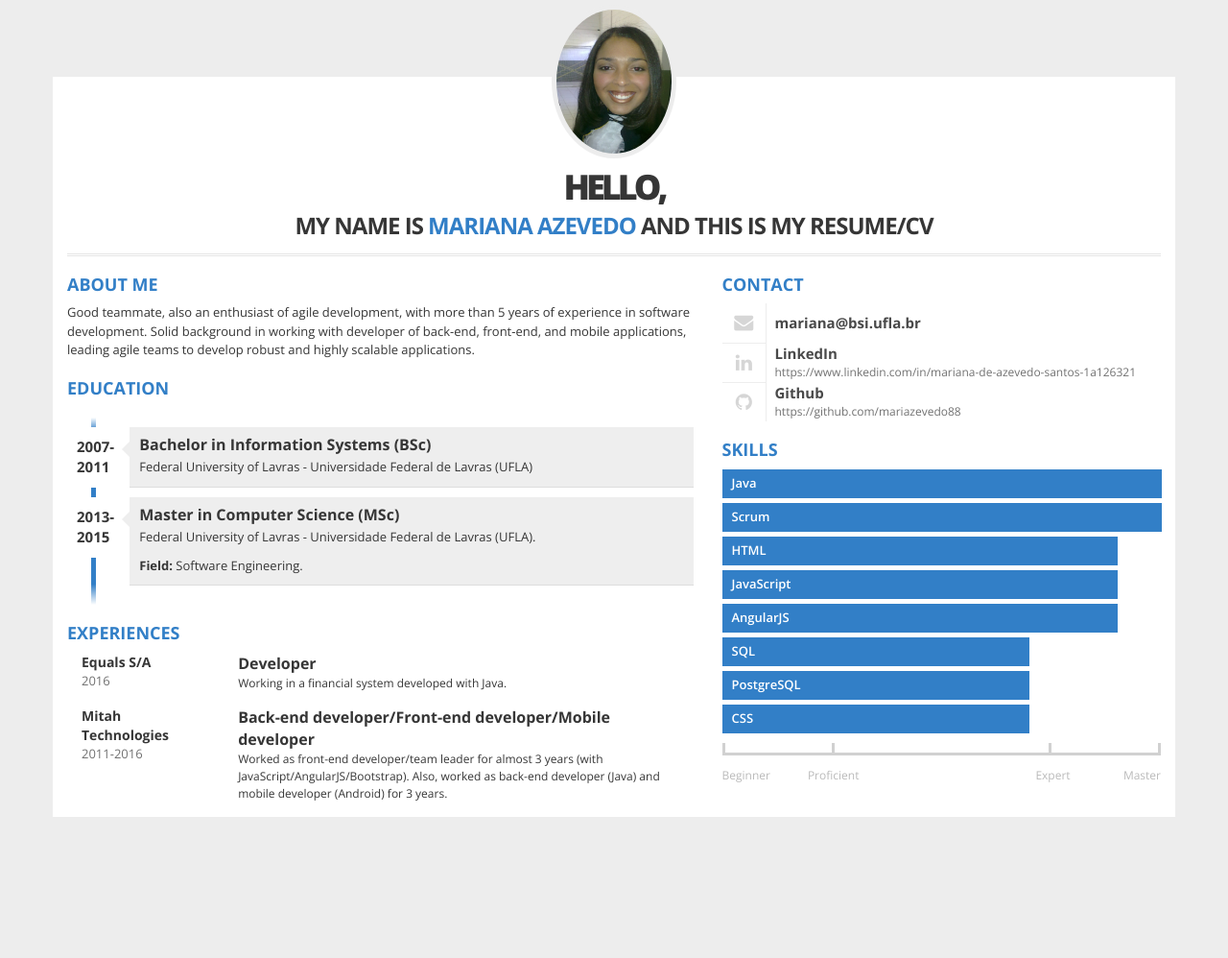
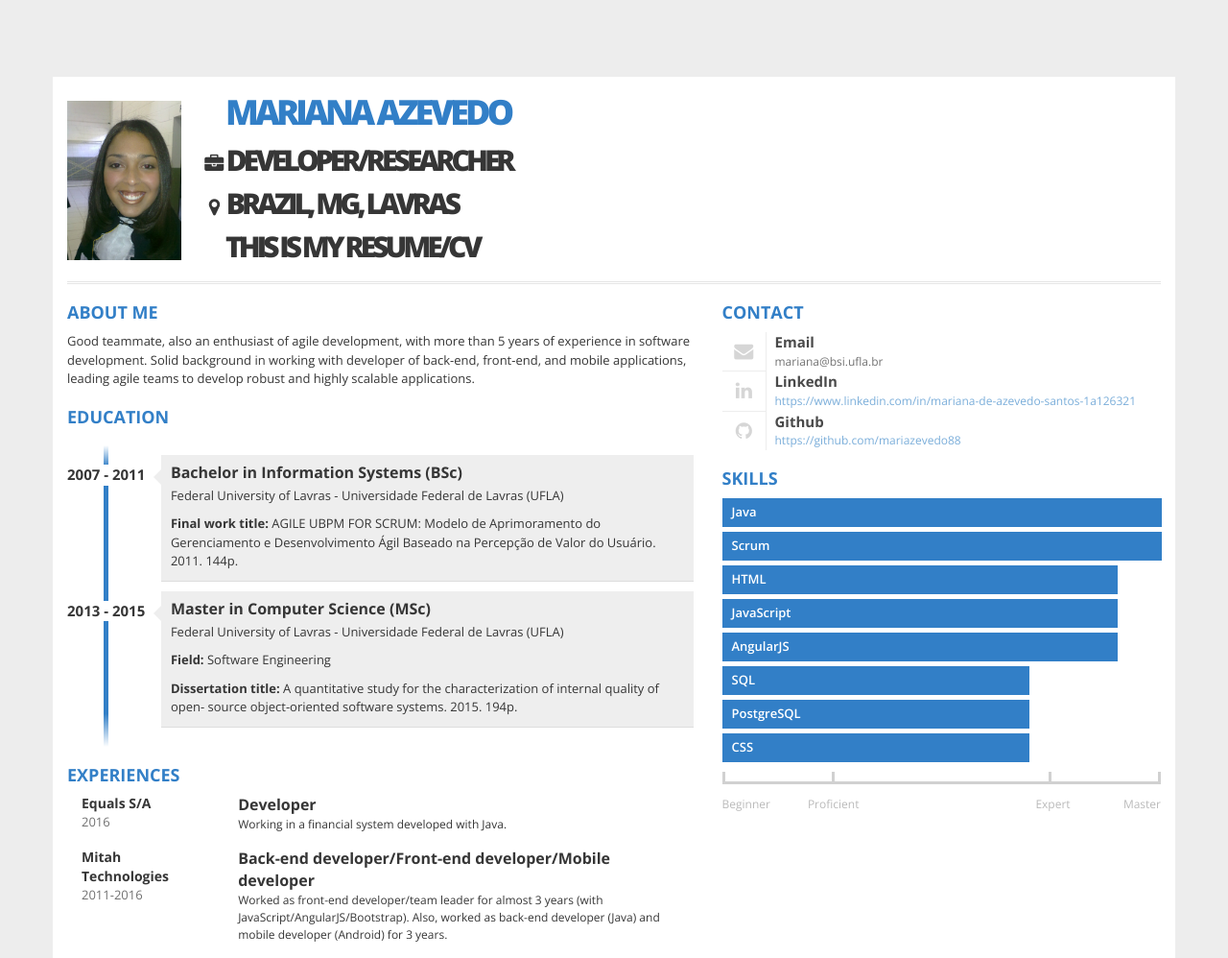
Before and after one commit to mariazevedo88/mariazevedo88.github.io, a plain HTML site: page index.html in a window 1280 px wide. Shown: the whole page at 96% size. Before the commit the page ends 866 px from the top, so only its background shows below. Drawn offline with nearby package versions, Linux system fonts and the light colour scheme; files whose address does not match are found by name.

Commit message:
Adjusting the header, contact and education section.

```diff
--- a/css/index.css
+++ b/css/index.css
@@ -15,6 +15,7 @@ SETTINGS
 @-ms-viewport       { width: device-width; }
 @-o-viewport        { width: device-width; }
 @viewport           { width: device-width; }
+
 /*******************************************
 BODY
 *******************************************/
@@ -25,6 +26,7 @@ body{
   color: #363636;
   background: #ededed;
 }
+
 /*******************************************
 CONTAINER
 *******************************************/
@@ -33,73 +35,110 @@ CONTAINER
   margin-bottom: 15px;
   background: #fff;
 }
+
 /*******************************************
 PHOTO (AVATAR)
 *******************************************/
 #photo-header{
-  margin-top: -75px;
+  margin-top: 10px;
 }
+
 #photo{
   width: 130px;
-  height: 160px;
-  border-radius: 50%;
+  height: 180px;
+  margin-top: 15px;
+  margin-left: -15px;
+  display: inline-block;
   overflow: hidden;
-  padding: 5px;
-  background: #ededed;
-  display: inline-block;
 }
+
 #photo img{
-  width: 120px;
-  height: 150px;
-  border-radius: 50%;
+  width: 100%;
+  height: 100%;
 }
+
 #text-header h1{
   margin: 0;
+  margin-left: 15px;
   padding: 0;
   font-size: 2.4em;
   font-weight: 700;
   text-transform: uppercase;
   letter-spacing: -1px;
 }
+
+#text-header h2{
+  margin: 0;
+  margin-left: 15px;
+  padding: 0;
+  font-size: 2.0em;
+  font-weight: 620;
+  text-transform: uppercase;
+  letter-spacing: -1px;
+}
+
 #text-header h1::first-line{
   font-size: 1.5em;
   letter-spacing: -4px;
   font-weight: 800;
   line-height: 1.5em;
 }
+
+#text-header h2::first-line{
+  font-size: 1.5em;
+  letter-spacing: -4px;
+  font-weight: 800;
+  line-height: 1.5em;
+}
+
 #text-header h1 span{
   color: #327fc7;
 }
+
 #text-header h1 sup{
   opacity: 0.5;
 }
-#text-header:after{
+
+#text-header h2 sup{
+  opacity: 0.3;
+}
+
+#text-line{
   width: 100%;
   height: 3px;
   background: url(../images/line.png);
-  margin-top: 15px;
+  margin-top: 10px;
   content: '';
   display: block;
 }
+
+.text-header-margin{
+  margin-left: 25px;
+}
+
 /*******************************************
 DEFAULT BOX
 *******************************************/
 .box{
   margin-bottom: 15px;
 }
+
 .box h2{
   color: #327fc7;
   font-size: 1.8em;
   font-weight: 700;
   text-transform: uppercase;
 }
+
 .box h2:before{
   margin-right: 5px;
 }
+
 .box p{
   font-size: 1.3em;
   line-height: 1.5em;
 }
+
 /*******************************************
 EDUCATION
 *******************************************/
@@ -109,11 +148,12 @@ EDUCATION
   padding: 1em 0;
   list-style: none;
 }
+
 #education:before {
   width: 5px;
   height: 100%;
   position: absolute;
-  left: 25px;
+  left: 38px;
   top: 0;
   content: ' ';
   display: block;
@@ -126,20 +166,24 @@ EDUCATION
   background: linear-gradient(to bottom,  #ffffff 0%,#327fc7 7%,#327fc7 89%,#ffffff 100%);
   filter: progid:DXImageTransform.Microsoft.gradient( startColorstr='#ffffff', endColorstr='#ffffff',GradientType=0 );
 }
+
 #education li{
   width: 100%;
   z-index: 2;
   position: relative;
   float: left;
 }
+
 #education .year{
-  width: 10%;
+  width: 15%;
   background: #fff;
-  padding: 10px;
+  padding: 0px;
+  margin-top: 10px;
   font-size: 1.5em;
   font-weight: 700;
   display: inline-block;
 }
+
 #education .description{
   width: 80%;
   display: inline-block;
@@ -149,6 +193,7 @@ EDUCATION
   padding: 10px 10px 0 10px;
   border-bottom: 1px solid #ddd;
 }
+
 #education .description:after {
   content: '';
   position: absolute;
@@ -162,17 +207,20 @@ EDUCATION
   border-width: 8px;
   pointer-events: none;
 }
+
 #education .description h3{
   font-size: 1.6em;
   margin: 0;
   padding: 0;
   font-weight: 700;
 }
+
 #education .description p{
   font-size: 1.3em;
   margin-top: 5px;
   padding: 0;
 }
+
 /*******************************************
 EXPERIENCES
 *******************************************/
@@ -195,6 +243,7 @@ EXPERIENCES
   font-size: 1.2em;
   line-height: 1.5em;
 }
+
 /*******************************************
 CONTACT
 *******************************************/
@@ -230,6 +279,7 @@ CONTACT
   font-size: 1.2em;
   opacity: 0.7;
 }
+
 /*******************************************
 SKILLS
 *******************************************/
@@ -290,26 +340,87 @@ SKILLS
 .legend-right{
   text-align: right;
 }
+
 /*******************************************
 MEDIA
 *******************************************/
 @media (min-width: 500px) {
   #education .description{
-    width: 85%;
+    width: 80%;
+  }
+
+  #photo{
+    width: 120px;
+    height: 170px;
+    margin-top: 15px;
+    margin-left: -15px;
+    display: inline-block;
+    overflow: hidden;
+  }
+
+  #photo img{
+    width: 80%;
+    height: 80%;
   }
 }
 @media (min-width: 768px) {
   #education .description{
-    width: 85%;
+    width: 80%;
+  }
+
+  #photo{
+    width: 120px;
+    height: 170px;
+    margin-top: 15px;
+    margin-left: -15px;
+    display: inline-block;
+    overflow: hidden;
+  }
+
+  #photo img{
+    width: 80%;
+    height: 80%;
   }
 }
 @media (min-width: 992px) {
   #education .description{
-    width: 87%;
+    width: 82%;
+  }
+
+  #photo{
+    width: 122px;
+    height: 172px;
+    margin-top: 15px;
+    margin-left: -15px;
+    display: inline-block;
+    overflow: hidden;
+  }
+
+  #photo img{
+    width: 92%;
+    height: 92%;
   }
 }
 @media (min-width: 1200px) {
   #education .description{
-    width: 90%;
+    width: 85%;
+  }
+
+  #photo{
+    width: 125px;
+    height: 175px;
+    margin-top: 15px;
+    margin-left: -15px;
+    display: inline-block;
+    overflow: hidden;
+  }
+
+  #photo img{
+    width: 95%;
+    height: 95%;
   }
 }
+
+.cursor-pointer{
+  cursor: pointer
+}
--- a/index.html
+++ b/index.html
@@ -11,14 +11,25 @@
     <div class="container">
       <div class="row">
         <div class="col-xs-12">
-          <div id="photo-header" class="text-center">
+          <div id="photo-header">
             <!-- PHOTO (AVATAR) -->
-            <div id="photo">
-              <img src="images/avatar.jpg" alt="avatar">
+            <div class="col-xs-1">
+               <div id="photo">
+                  <img src="images/avatar.jpg" alt="avatar">
+               </div>
             </div>
-            <div id="text-header">
-              <h1>Hello,<br> my name is <span>Mariana Azevedo</span> and this is my resume/cv</h1>
+
+            <div class="col-xs-11">
+              <div id="text-header" class="col-xs-12">
+                <h1><span class="text-header-margin">Mariana Azevedo</span></h1>
+                <h2><span class="fa fa-briefcase fa-fw"></span><span>Developer/Researcher</span></h2>
+                <h2><span class="fa fa-map-marker fa-fw"></span><span>Brazil, MG, Lavras</span></h2>
+                <h2><span class="text-header-margin">This is my Resume/CV</span></h2>
+              </div>
             </div>
+
+            <div id="text-line" class="col-xs-12"></div>
+
           </div>
         </div>
       </div>
@@ -36,18 +47,20 @@
             <h2>Education</h2>
             <ul id="education" class="clearfix">
               <li>
-                <div class="year pull-left">2007-2011</div>
+                <div class="year pull-left">2007 - 2011</div>
                 <div class="description pull-right">
                   <h3>Bachelor in Information Systems (BSc)</h3>
                   <p>Federal University of Lavras - Universidade Federal de Lavras (UFLA)</p>
+                  <p><b>Final work title: </b> AGILE UBPM FOR SCRUM: Modelo de Aprimoramento do Gerenciamento e Desenvolvimento Ágil Baseado na Percepção de Valor do Usuário. 2011. 144p.</p>
                 </div>
               </li>
               <li>
-                <div class="year pull-left">2013-2015</div>
+                <div class="year pull-left">2013 - 2015</div>
                 <div class="description pull-right">
                   <h3>Master in Computer Science (MSc)</h3>
-                  <p>Federal University of Lavras - Universidade Federal de Lavras (UFLA).</p>
-                  <p><b>Field: </b> Software Engineering.</p>
+                  <p>Federal University of Lavras - Universidade Federal de Lavras (UFLA)</p>
+                  <p><b>Field: </b> Software Engineering</p>
+                  <p><b>Dissertation title: </b> A quantitative study for the characterization of internal quality of open- source object-oriented software systems. 2015. 194p.</p>
                 </div>
               </li>
             </ul>
@@ -83,17 +96,18 @@
             <h2>Contact</h2>
             <div class="contact-item">
               <div class="icon pull-left text-center"><span class="fa fa-envelope fa-fw"></span></div>
-              <div class="title only pull-right">mariana@bsi.ufla.br</div>
+              <div class="title pull-right">Email</div>
+              <div class="description pull-right cursor-pointer">mariana@bsi.ufla.br</div>
             </div>
             <div class="contact-item">
               <div class="icon pull-left text-center"><span class="fa fa-linkedin fa-fw"></span></div>
               <div class="title pull-right">LinkedIn</div>
-              <div class="description pull-right">https://www.linkedin.com/in/mariana-de-azevedo-santos-1a126321</div>
+              <div class="description pull-right cursor-pointer"><a>https://www.linkedin.com/in/mariana-de-azevedo-santos-1a126321</a></div>
             </div>
              <div class="contact-item">
               <div class="icon pull-left text-center"><span class="fa fa-github fa-fw"></span></div>
               <div class="title pull-right">Github</div>
-              <div class="description pull-right">https://github.com/mariazevedo88</div>
+              <div class="description pull-right cursor-pointer"><a>https://github.com/mariazevedo88</a></div>
             </div>
           </div>
           <!-- SKILLS -->
```
